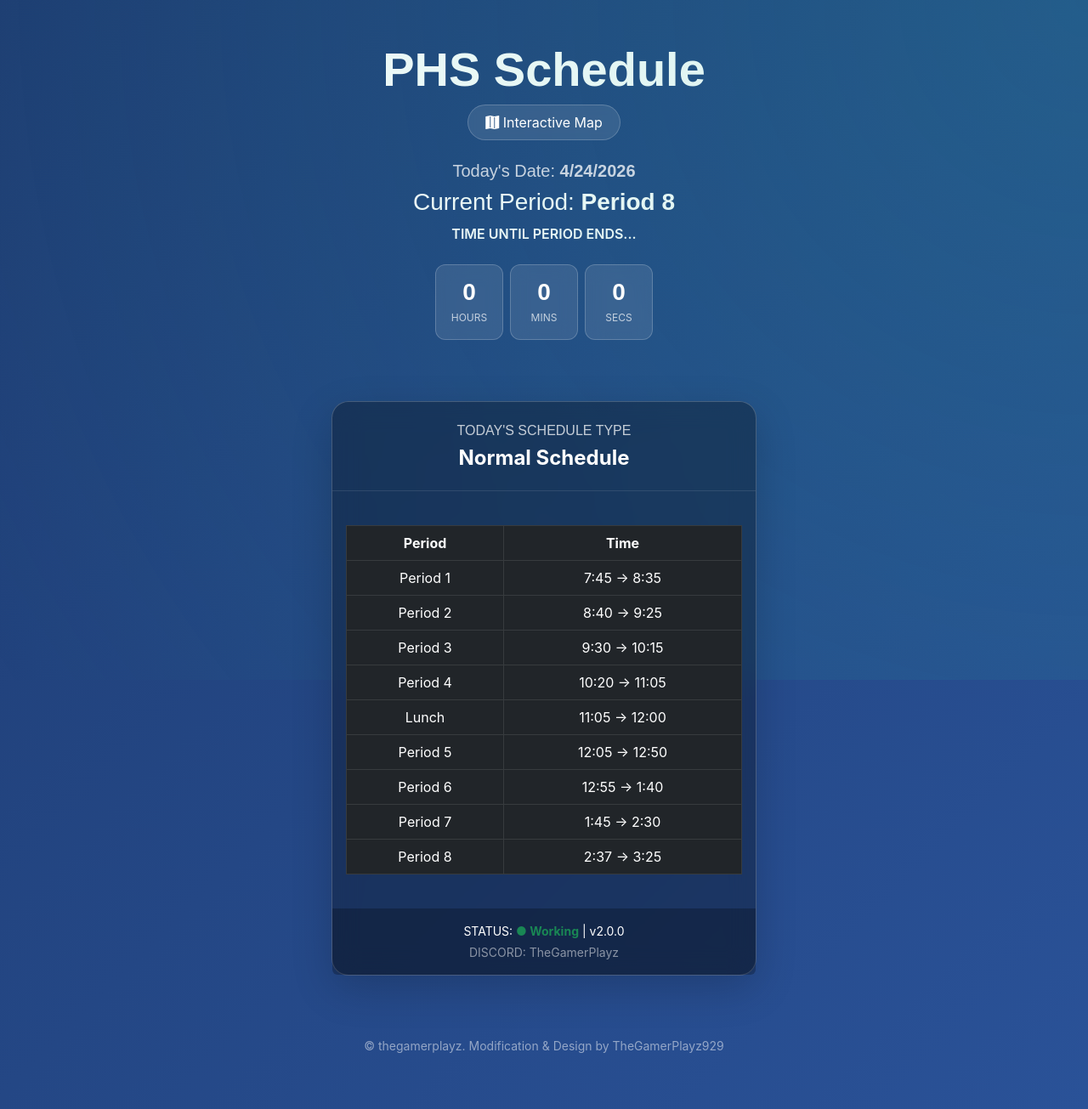
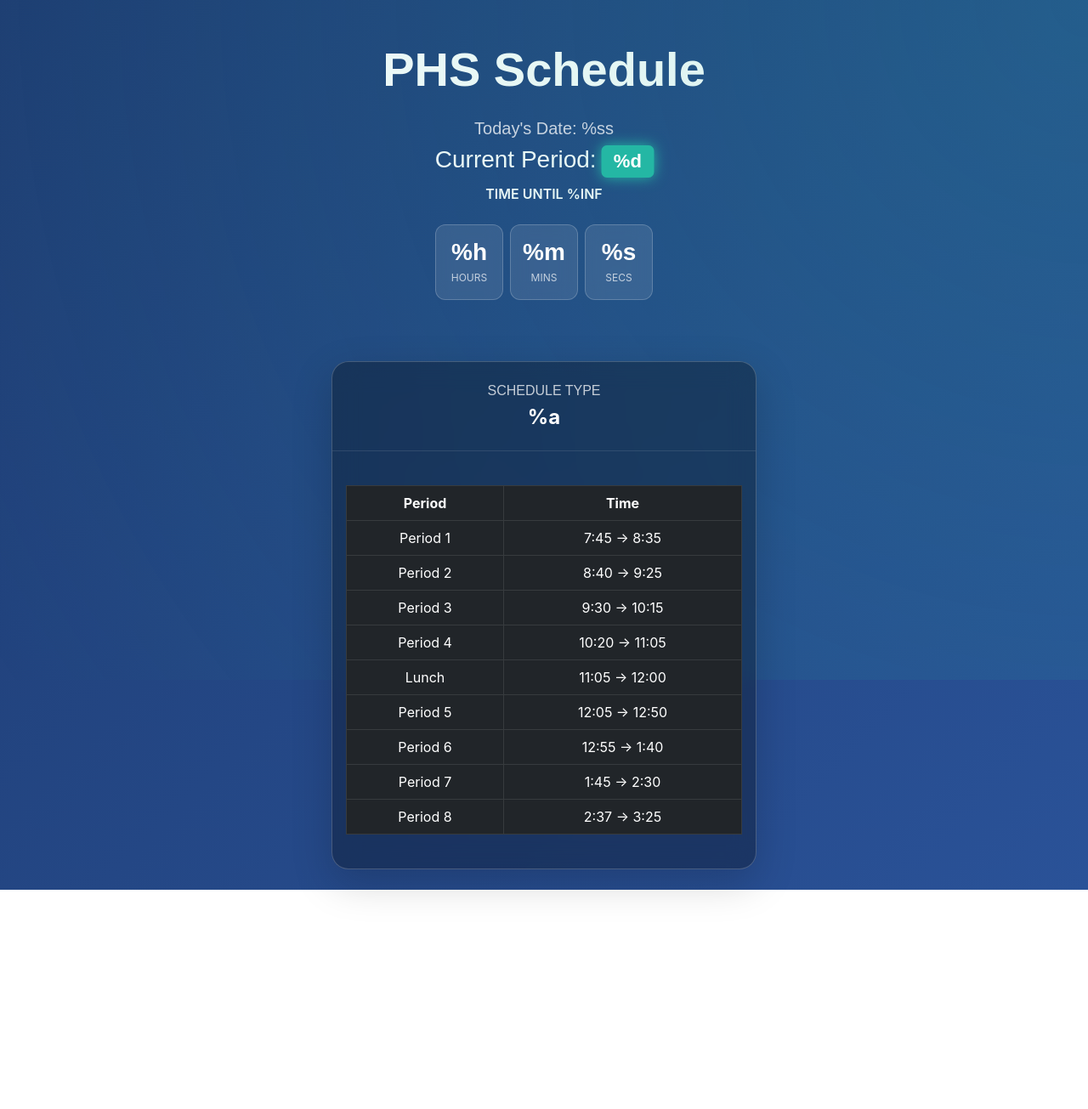
Before and after one commit to TheGamerPlayz929/scienceproject.github.io, a website: page index.html in a window 1280 px wide. Shown: the whole page at 85% size. After the commit the page ends 1047 px from the top, so only its background shows below. Drawn offline with nearby package versions, Linux system fonts and the light colour scheme.

Commit message:
Refactor HTML structure and update content

```diff
--- a/index.html
+++ b/index.html
@@ -4,32 +4,23 @@
   <meta charset="utf-8">
   <meta name="viewport" content="width=device-width, initial-scale=1.0">
   <title>PHS Schedule</title>
-
   <meta http-equiv="refresh" content="600">
-
   <link href="https://cdn.jsdelivr.net/npm/bootstrap@5.3.0/dist/css/bootstrap.min.css" rel="stylesheet">
-  <link rel="stylesheet" href="https://cdn.jsdelivr.net/npm/bootstrap-icons@1.10.5/font/bootstrap-icons.css">
   <link rel="stylesheet" href="main.css">
 </head>
-
 <body>
   <div class="glass-overlay"></div>
 
   <header id="header" class="container py-5 text-center">
-    <h1 class="display-4 fw-bold mb-2">PHS Schedule</h1>
-    <div class="mb-4">
-      <a href="https://phsmap.github.io/" class="btn-map">
-        <i class="bi bi-map-fill"></i> Interactive Map
-      </a>
+    <h1 class="display-4 fw-bold mb-4">PHS Schedule</h1>
+
+    <div class="status-card mx-auto mb-4">
+      <h2 class="h5 opacity-75 date">Today's Date: %ss</h2>
+      <h2 class="h3 period">Current Period: <span class="badge bg-teal">%d</span></h2>
+      <p class="mt-2 text-uppercase fw-semibold timeuntil">Time until %inf</p>
     </div>
 
-    <div class="status-card mx-auto mb-4">
-      <h2 class="h5 opacity-75" id="date-display">Today's Date: <strong>%ss</strong></h2>
-      <h2 class="h3" id="period-display">Current Period: <strong>%d</strong></h2>
-      <p class="mt-2 text-uppercase fw-semibold" id="time-until-display">Time until %inf</p>
-    </div>
-
-    <div class="countdown-container d-flex justify-content-center gap-2" id="countdown-box">
+    <div class="countdown countdown-container d-flex justify-content-center gap-2">
       <div class="time-box"><h3>%h</h3><span>Hours</span></div>
       <div class="time-box"><h3>%m</h3><span>Mins</span></div>
       <div class="time-box"><h3>%s</h3><span>Secs</span></div>
@@ -39,22 +30,13 @@
   <main class="container py-4 text-center">
     <section class="info-section mx-auto shadow-lg">
       <div class="p-4 border-bottom border-white border-opacity-10">
-        <h3 class="h6 text-uppercase opacity-75">Today's Schedule Type</h3>
-        <p class="h4 text-teal fw-bold mb-0" id="schedule-type-display">%a</p>
+        <h3 class="h6 text-uppercase opacity-75">Schedule Type</h3>
+        <p class="h4 text-teal fw-bold mb-0 stype">%a</p>
       </div>
 
       <div class="scheds px-3 py-4"></div>
-
-      <div class="footer-status p-3 bg-black bg-opacity-25 rounded-bottom">
-        <p class="small mb-1">STATUS: <span class="text-success fw-bold">● Working</span> | v2.0.0</p>
-        <p class="small opacity-50 mb-0">DISCORD: TheGamerPlayz</p>
-      </div>
     </section>
   </main>
-
-  <footer class="container text-center py-5 opacity-50">
-    <p class="small">&copy; thegamerplayz. Modification & Design by TheGamerPlayz929</p>
-  </footer>
 
   <script src="main.js"></script>
 </body>
```
